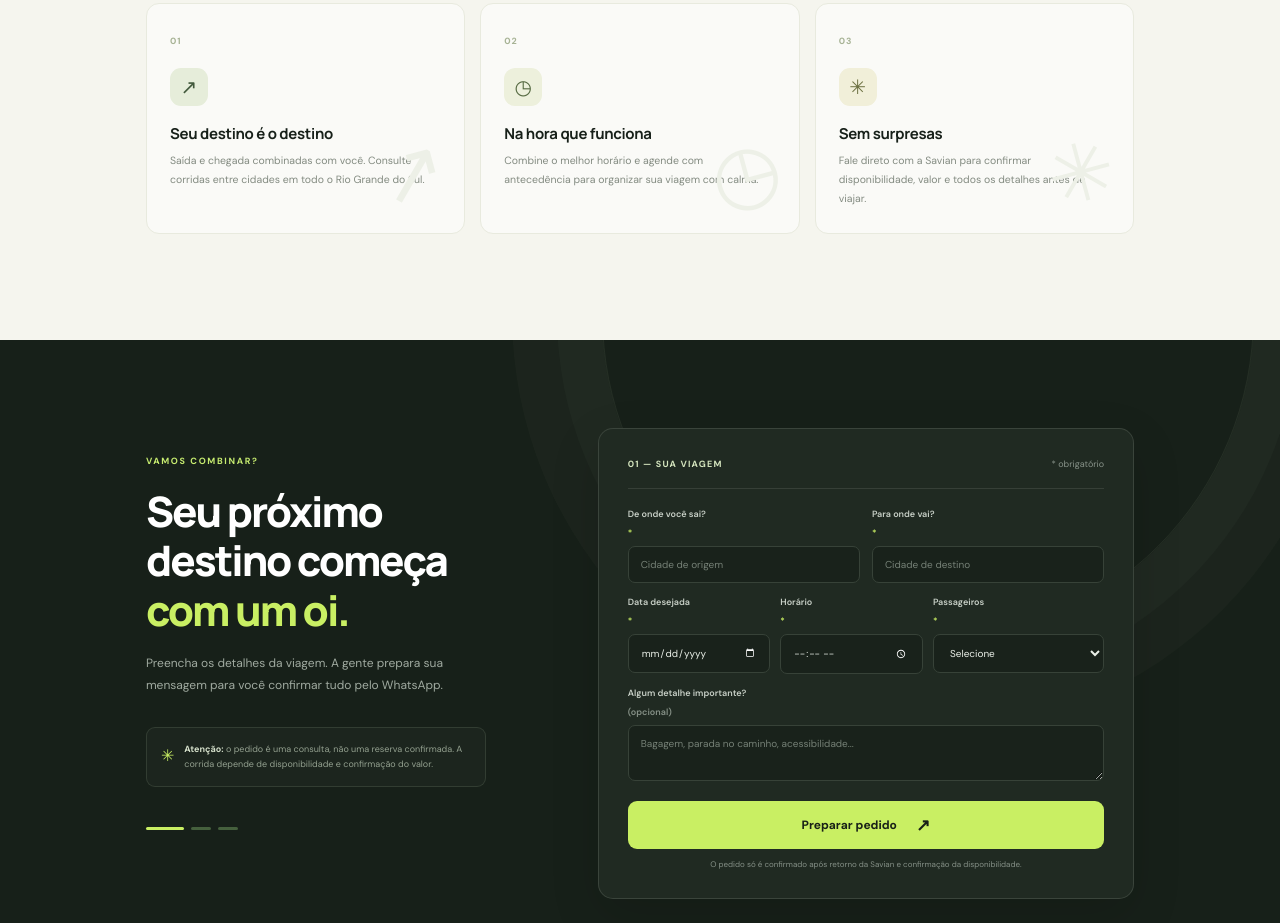
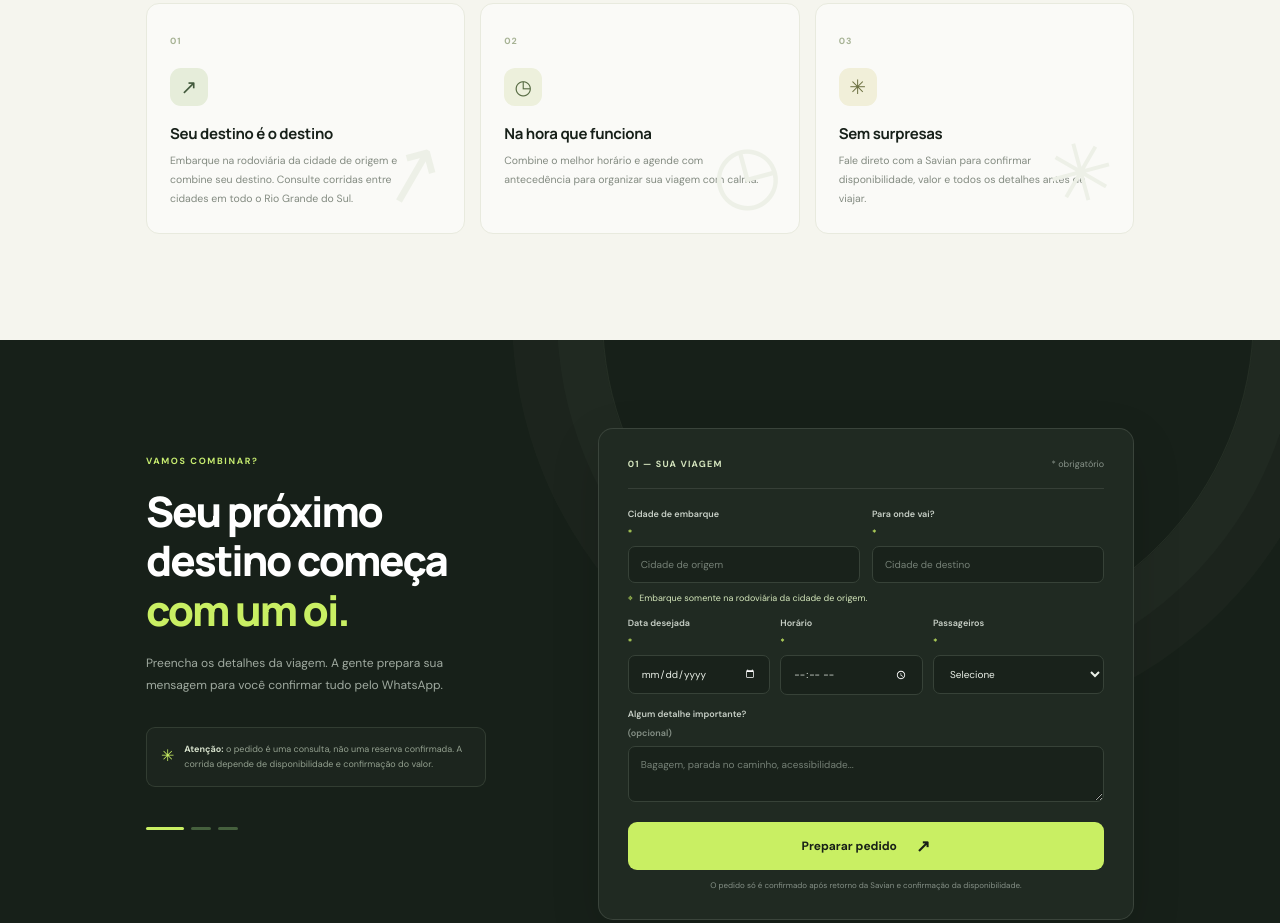
Before and after one commit to victoroliver7/savian-corridas, a plain HTML site: page index.html in a window 1280 px wide. Shown: the part 1029-1952 px from the top of the page. Drawn offline with Linux system fonts and the light colour scheme.

Commit message:
Specify bus-station boarding location
Co-authored-by: Copilot <223556219+Copilot@users.noreply.github.com>

```diff
--- a/index.html
+++ b/index.html
@@ -80,7 +80,7 @@
         <p>Uma corrida particular combina com seus planos — e não o contrário. Você escolhe o trajeto e o horário; a gente conversa sobre os detalhes.</p>
       </div>
       <div class="benefit-grid">
-        <article class="benefit-card"><span class="benefit-number">01</span><div class="benefit-icon icon-route">↗</div><h3>Seu destino é o destino</h3><p>Saída e chegada combinadas com você. Consulte corridas entre cidades em todo o Rio Grande do Sul.</p><span class="card-decoration">↗</span></article>
+        <article class="benefit-card"><span class="benefit-number">01</span><div class="benefit-icon icon-route">↗</div><h3>Seu destino é o destino</h3><p>Embarque na rodoviária da cidade de origem e combine seu destino. Consulte corridas entre cidades em todo o Rio Grande do Sul.</p><span class="card-decoration">↗</span></article>
         <article class="benefit-card"><span class="benefit-number">02</span><div class="benefit-icon icon-clock">◷</div><h3>Na hora que funciona</h3><p>Combine o melhor horário e agende com antecedência para organizar sua viagem com calma.</p><span class="card-decoration">◷</span></article>
         <article class="benefit-card"><span class="benefit-number">03</span><div class="benefit-icon icon-chat">✳</div><h3>Sem surpresas</h3><p>Fale direto com a Savian para confirmar disponibilidade, valor e todos os detalhes antes de viajar.</p><span class="card-decoration">✳</span></article>
       </div>
@@ -98,9 +98,10 @@
         <form class="booking-form" id="booking-form" data-whatsapp-number="5555984220637">
           <div class="form-heading"><span>01 — SUA VIAGEM</span><span class="form-required">* obrigatório</span></div>
           <div class="field-row">
-            <label class="field">De onde você sai? <span>*</span><input name="origem" type="text" placeholder="Cidade de origem" list="cidades-rs" required autocomplete="address-level2"></label>
+            <label class="field">Cidade de embarque <span>*</span><input name="origem" type="text" placeholder="Cidade de origem" list="cidades-rs" required autocomplete="address-level2"></label>
             <label class="field">Para onde vai? <span>*</span><input name="destino" type="text" placeholder="Cidade de destino" list="cidades-rs" required autocomplete="off"></label>
           </div>
+          <p class="boarding-note"><span aria-hidden="true">⌖</span> Embarque somente na rodoviária da cidade de origem.</p>
           <datalist id="cidades-rs">
             <option value="Porto Alegre"><option value="Caxias do Sul"><option value="Canoas"><option value="Pelotas">
             <option value="Santa Maria"><option value="Gravataí"><option value="Novo Hamburgo"><option value="São Leopoldo">
@@ -151,6 +152,7 @@
       <div class="faq-intro"><div class="eyebrow eyebrow-dark">TUDO COMBINADO</div><h2>Ficou com<br><span>alguma dúvida?</span></h2><p>Se sua pergunta não estiver aqui, mande uma mensagem. A gente conversa.</p></div>
       <div class="faq-list">
         <details><summary>Vocês atendem todas as cidades do RS?<span></span></summary><p>Recebemos pedidos de corrida para qualquer cidade do Rio Grande do Sul. A disponibilidade depende do trajeto e da data, então confirme com a gente antes de contar com a viagem.</p></details>
+        <details><summary>Onde é feito o embarque?<span></span></summary><p>O embarque é somente na rodoviária da cidade de origem informada no pedido. Não fazemos embarque em endereço residencial ou em outro ponto da cidade.</p></details>
         <details><summary>O pedido pelo site já confirma a corrida?<span></span></summary><p>Não. O formulário prepara uma mensagem para o WhatsApp. A corrida só fica combinada depois da confirmação de disponibilidade e do valor pela Savian.</p></details>
         <details><summary>Como sei o valor da viagem?<span></span></summary><p>O valor é informado e combinado diretamente antes da confirmação. Envie origem e destino para receber uma consulta.</p></details>
         <details><summary>Posso agendar para outra data?<span></span></summary><p>Sim! Preencha a data e o horário desejados no formulário. Quanto antes você consultar, mais tempo temos para verificar a disponibilidade.</p></details>
--- a/script.js
+++ b/script.js
@@ -49,7 +49,7 @@ form.addEventListener("submit", (event) => {
   const message = [
     "Olá! Gostaria de consultar uma corrida com a Savian Corridas.",
     "",
-    `📍 Origem: ${data.get("origem")}`,
+    `🚏 Embarque na rodoviária: ${data.get("origem")}`,
     `📍 Destino: ${data.get("destino")}`,
     `📅 Data: ${dateLabel}`,
     `🕒 Horário: ${data.get("horario")}`,
--- a/styles.css
+++ b/styles.css
@@ -120,6 +120,8 @@ h1, h2, h3, p { margin-top: 0; }
 .form-required { color: #879289; font-size: 9px; font-weight: 400; letter-spacing: 0; }
 .field-row { display: grid; grid-template-columns: 1fr 1fr; gap: 12px; margin-top: 19px; }
 .field-row-three { grid-template-columns: 1fr 1fr 1.2fr; margin-top: 13px; gap: 10px; }
+.boarding-note { margin: 9px 0 0; color: #d3e6ba; font-size: 9px; }
+.boarding-note span { margin-right: 4px; color: var(--green); }
 .field { display: flex; flex-direction: column; gap: 7px; margin-top: 13px; color: #c8d0c7; font-size: 9px; font-weight: 600; }
 .field-row .field { margin-top: 0; }
 .field > span { display: inline; color: var(--green); }
```
